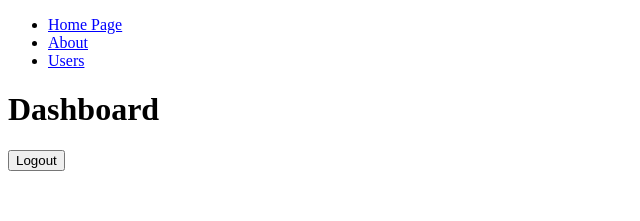
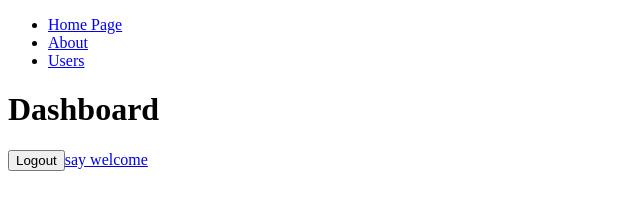
Before and after one commit to ejoelrojas9/react-router-tutorial, a React (Create React App) app: page /dashboard in a window 1280 px wide. Shown: the top 221 px of the page, without its empty margins (0-640 px from the left). Built offline with nearby package versions, Linux system fonts and the light colour scheme.

Commit message:
Configuración de sub-Componets, con una ruta y tambien con un lin permitiendo hacer url diseñadas para tener rutas adicionales

```diff
--- a/src/App.js
+++ b/src/App.js
@@ -20,7 +20,7 @@ export default function App() {
         <Route path="/users" element={<UsersPage/>}/>
         <Route path="/usuarios" element={<Navigate to="/users"/>} />
         <Route path="/users/:id" element={<UserPage/>}/>
-        <Route path="/dashboard" element={<Dashboard/>} />
+        <Route path="/dashboard/*" element={<Dashboard/>} />
         <Route path="*" element={<NotFoundPage/>}/>
       </Routes>
 
--- a/src/pages/Dashboard.js
+++ b/src/pages/Dashboard.js
@@ -1,4 +1,4 @@
-import {useNavigate} from 'react-router-dom'
+import {useNavigate, Routes, Route, Link} from 'react-router-dom'
 
 export default function Dashboard() {
   const navigate = useNavigate()
@@ -6,13 +6,20 @@ export default function Dashboard() {
   const handleClick = () => {
     navigate("/");
   };
-    return ( <
-        div >
-          < h1 > Dashboard < /h1>
+    return (
+      <div>
+        <h1> Dashboard </h1>
         <button onClick={handleClick}>
-        Logout
+          Logout
         </button>
-        </div >
+        <Link to='welcome'>
+          say welcome
+        </Link>
+        <Routes>
+          <Route path='welcome' element={<p>Welcome!!!</p>} />
+        </Routes>
+
+      </div >
 
     )
 }
```
